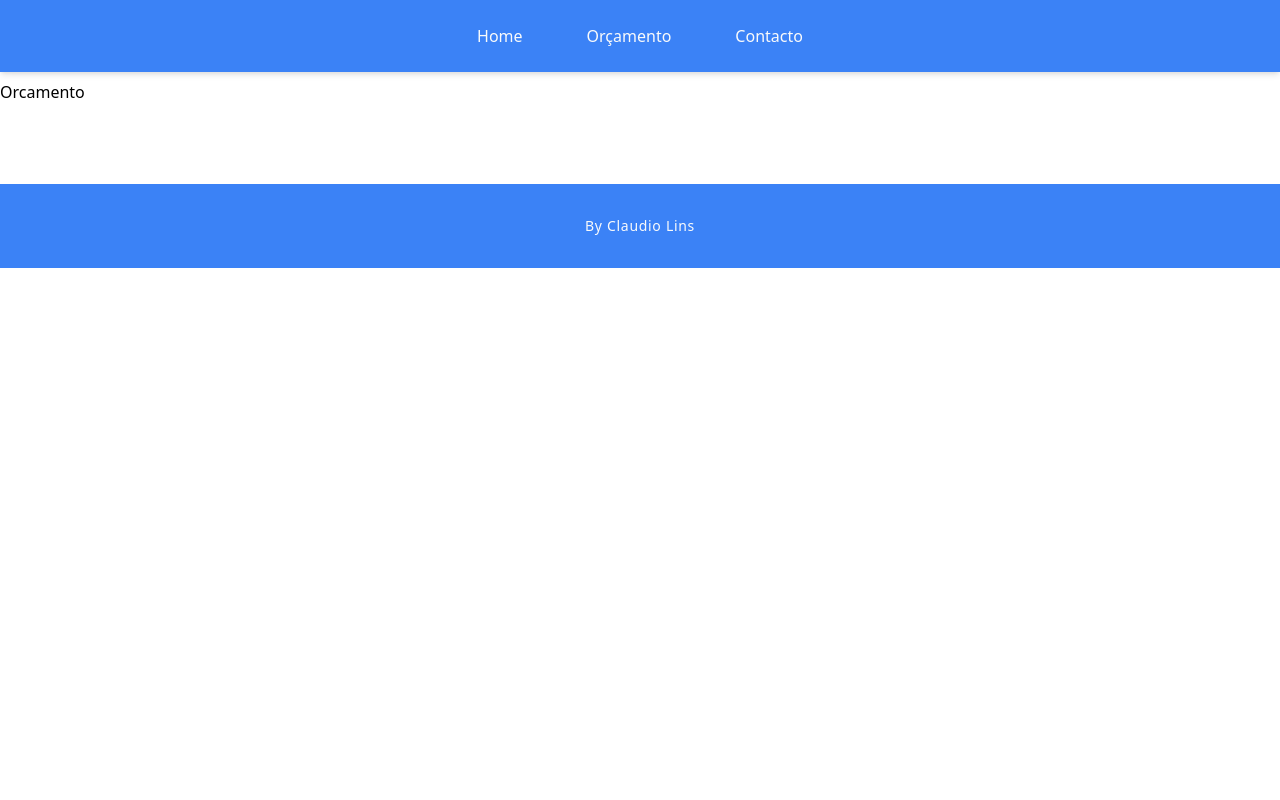
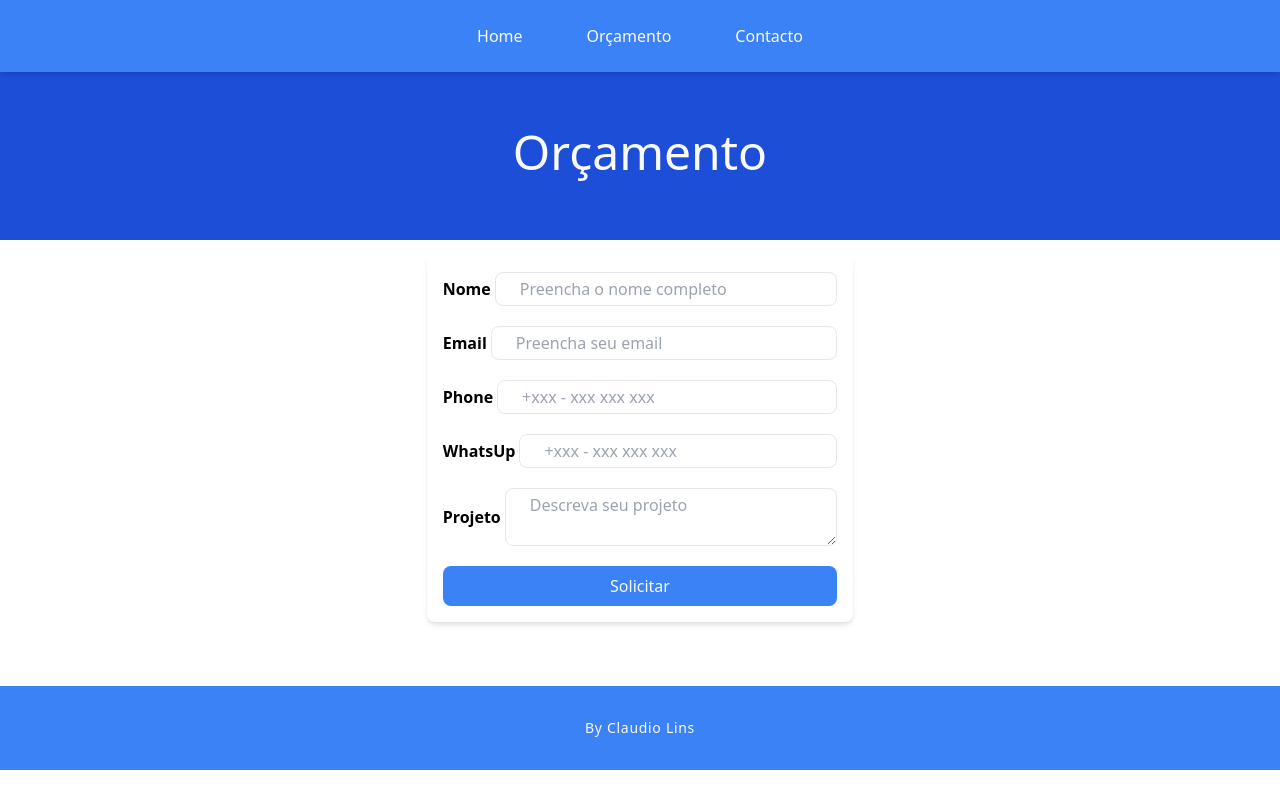
Before and after one commit to Claudio-Lins/orcamento-celke, a Next.js app in the folder front-end/: page /orcamento in a window 1280 px wide. Built offline with nearby package versions, Linux system fonts and the light colour scheme.

Commit message:
Update orcamento.js

```diff
--- a/front-end/pages/orcamento.js
+++ b/front-end/pages/orcamento.js
@@ -1,9 +1,66 @@
-
-
 export default function Orcamento() {
-    return (
-        <div className='py-20'>
-            Orcamento
+  return (
+    <div className="py-16">
+      <div className="py-16 bg-blue-700 text-center text-gray-50 font-thin text-5xl">
+        <h1>Orçamento</h1>
+      </div>
+      <section className='flex justify-center items-center w-1/3 mx-auto'>
+      <form className="py-4 min-w-full p-4 mt-4 space-y-5 rounded-lg shadow-md justify-start">
+        <div className="flex items-center">
+          <label className='font-semibold' for="name">Nome</label>
+          <input
+            className="w-full py-1 px-6 ml-1 rounded-lg outline-none border"
+            type="text"
+            name="name"
+            id="name"
+            placeholder="Preencha o nome completo"
+          ></input>
         </div>
-    )
+        <div className="flex items-center">
+          <label className='font-semibold' for="email">Email</label>
+          <input
+            className="w-full py-1 px-6 ml-1 rounded-lg outline-none border"
+            type="email"
+            name="email"
+            id="email"
+            placeholder="Preencha seu email"
+          ></input>
+        </div>
+        <div className="flex items-center">
+          <label className='font-semibold' for="phone">Phone</label>
+          <input
+            className="w-full py-1 px-6 ml-1 rounded-lg outline-none border"
+            type="text"
+            name="phone"
+            id="phone"
+            placeholder="+xxx - xxx xxx xxx"
+          ></input>
+        </div>
+        <div className="flex items-center">
+          <label className='font-semibold' for="whatsup">WhatsUp</label>
+          <input
+            className="w-full py-1 px-6 ml-1 rounded-lg outline-none border"
+            type="text"
+            name="whatsup"
+            id="whatsup"
+            placeholder="+xxx - xxx xxx xxx"
+          ></input>
+        </div>
+        <div className="flex items-center">
+          <label className='font-semibold' for="projeto">Projeto</label>
+          <textarea
+            className="w-full py-1 px-6 ml-1 rounded-lg outline-none border"
+            type='text-area'
+            name="projeto"
+            id="projeto"
+            placeholder="Descreva seu projeto"
+          ></textarea>
+        </div>
+        <div className='w-full bg-blue-500 rounded-lg py-2 text-center text-gray-50 font-semibold tracking-wide'>
+            <button type='submit'>Solicitar</button>
+        </div>
+      </form>
+      </section>
+    </div>
+  );
 }
```
